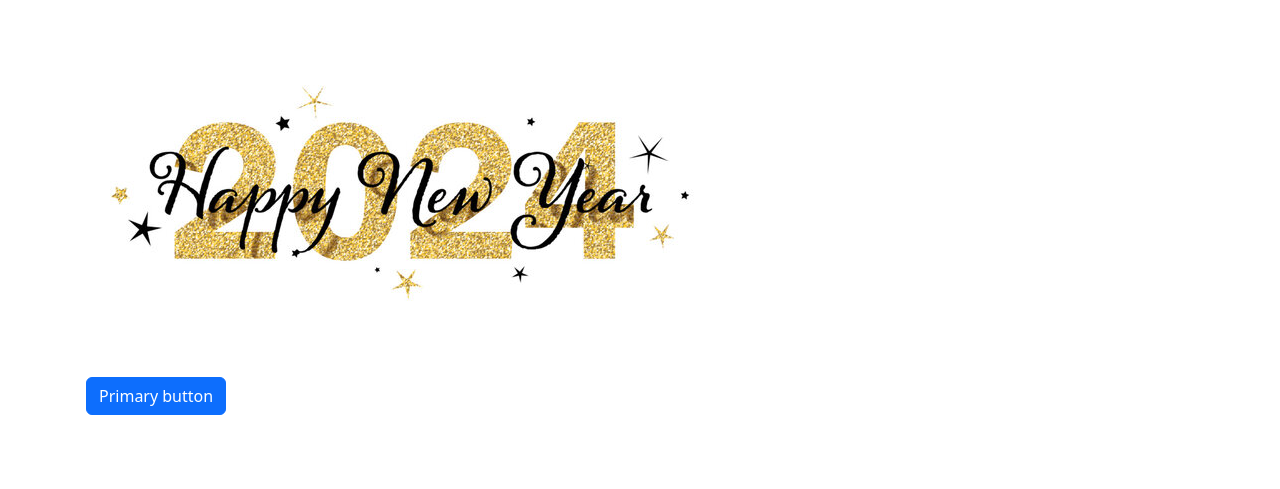
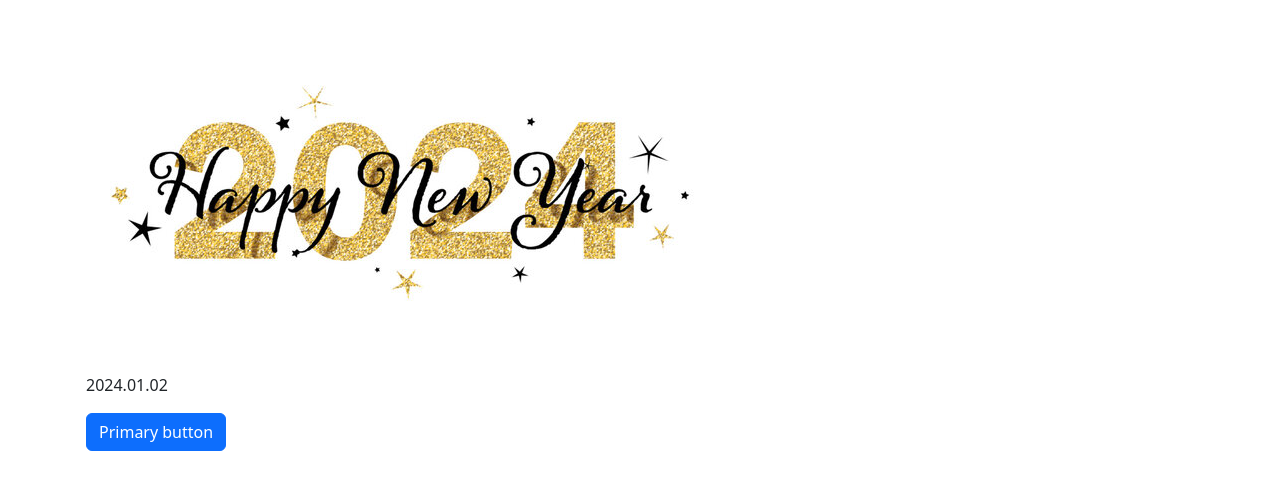
Before and after one commit to XiaoGua0377/vitetest, a website built with Vite: page src/index.html in a window 1280 px wide. Shown: the part 131-620 px from the top of the page. Built offline with nearby package versions, Linux system fonts and the light colour scheme.

Commit message:
up date new year2

```diff
--- a/src/index.html
+++ b/src/index.html
@@ -11,6 +11,7 @@
       <h1>Happy New Year. Hello, Bootstrap and Vite!</h1>
       <p>Lorem ipsum, dolor sit amet consectetur adipisicing elit. Odit, harum iste nesciunt incidunt, voluptatum amet magni error deserunt consectetur consequuntur sapiente dignissimos reprehenderit veritatis maiores eius, delectus facilis recusandae quasi?</p>
       <img src="./img/newyear.jpg" alt="flower" >
+      <p>2024.01.02</p>
     <div class="mt-1">
       <button class="btn btn-primary">Primary button</button>
     </div>
```
